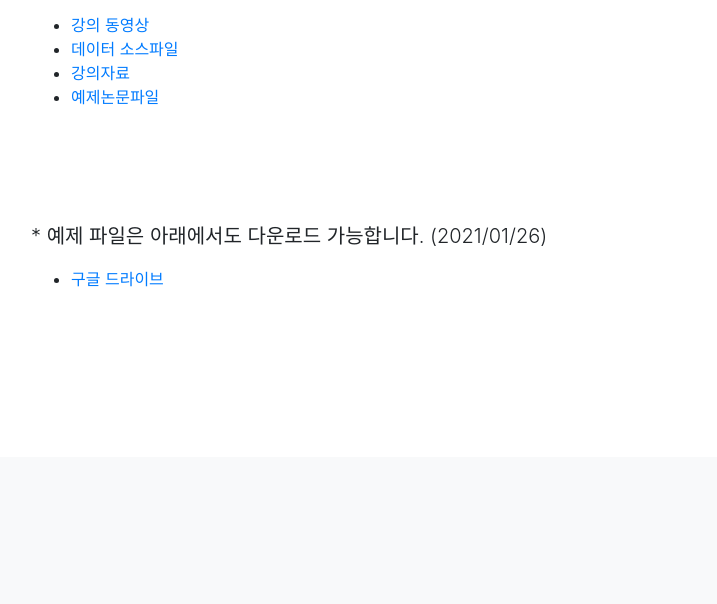
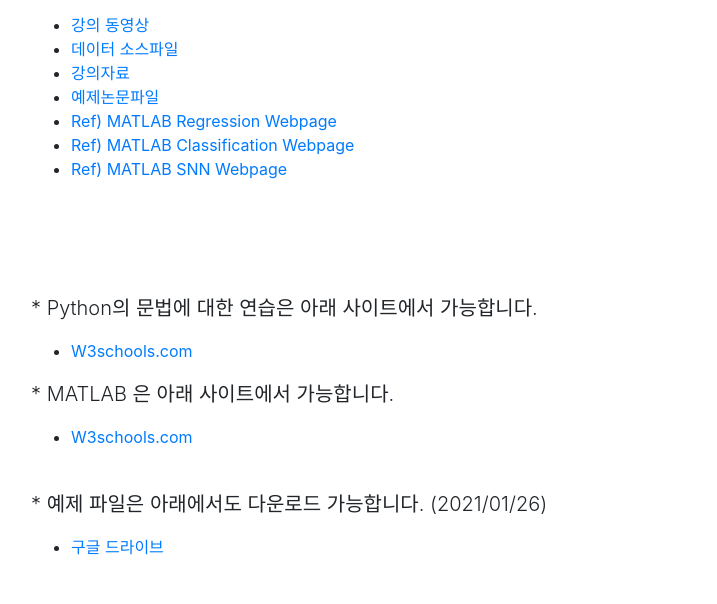
Before and after one commit to deepjoining/deepjoining.github.io, a website with bundled scripts: page index.html in a window 1280 px wide. Shown: the part 617-1221 px from the top of the page, without its empty margins (244-961 px from the left). Built offline with nearby package versions, Linux system fonts and the light colour scheme.

Commit message:
Update index.html

```diff
--- a/index.html
+++ b/index.html
@@ -61,10 +61,23 @@
             <li><a href="/lec/lec1/all_data.xlsx">데이터 소스파일</a></li>
             <li><a href="/lec/lec1/slide1.pdf">강의자료</a></li>
             <li><a href="/lec/lec1/paper1.pdf">예제논문파일</a></li>
+            <li><a href="https://www.mathworks.com/help/stats/regression-and-anova.html">Ref) MATLAB Regression Webpage</a></li>
+            <li><a href="https://www.mathworks.com/help/stats/classification.html">Ref) MATLAB Classification Webpage</a></li>
+            <li><a href="https://www.mathworks.com/help/deeplearning/function-approximation-clustering-and-control.html">Ref) MATLAB SNN Webpage</a></li>
           </ul>
           <br>
           <br>
           <br>
+          <br>
+          <p class="lead">* Python의 문법에 대한 연습은 아래 사이트에서 가능합니다.</p>
+          <ul>
+            <li> <a href="https://https://www.w3schools.com/python/default.asp">W3schools.com</a></li>
+          </ul>
+          <p class="lead">* MATLAB 은 아래 사이트에서 가능합니다.</p>
+          <ul>
+            <li> <a href="https://https://www.w3schools.com/python/default.asp">W3schools.com</a></li>
+          </ul>
+
           <br>
           <p class="lead">* 예제 파일은 아래에서도 다운로드 가능합니다. (2021/01/26) </p>
           <ul>
```
